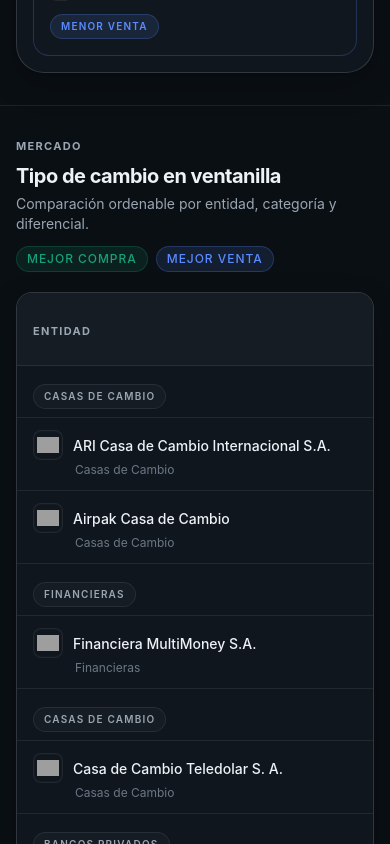
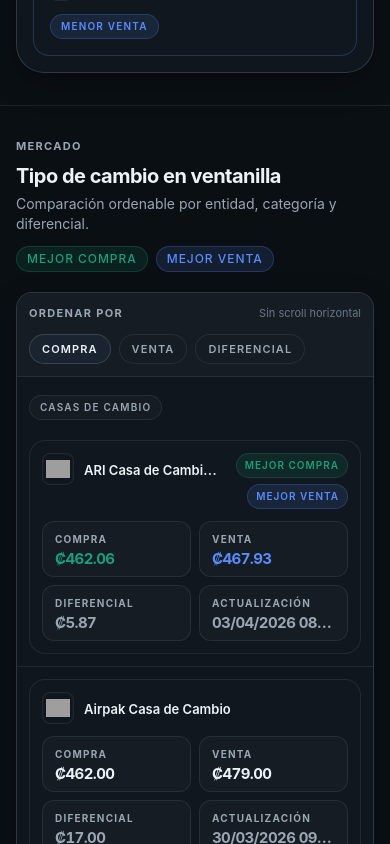
Before and after one commit to CQuiros2/micambio-cr, a React (Vite) app: page / in a window 390 px wide. Shown: the part 1380-2224 px from the top of the page. Built offline with nearby package versions, Linux system fonts and the light colour scheme; grey boxes are pictures that could not be loaded.

Commit message:
feat(ui): improve mobile market and footer details

```diff
--- a/src/components/Combustible.jsx
+++ b/src/components/Combustible.jsx
@@ -5,9 +5,9 @@
 const COMBUSTIBLE_CONFIG = {
   super: {
     label: "Gasolina Super",
-    color: "#96a2ad",
-    dim: "rgba(150,162,173,0.12)",
-    border: "rgba(150,162,173,0.24)",
+    color: "#3f659c",
+    dim: "rgba(63,101,156,0.11)",
+    border: "rgba(63,101,156,0.24)",
   },
   regular: {
     label: "Gasolina Regular",
@@ -17,15 +17,15 @@
   },
   diesel: {
     label: "Diésel",
-    color: "#9d6e1c",
-    dim: "rgba(157,110,28,0.11)",
-    border: "rgba(157,110,28,0.24)",
+    color: "#2d7a5b",
+    dim: "rgba(45,122,91,0.11)",
+    border: "rgba(45,122,91,0.24)",
   },
   gaslp: {
     label: "Gas LP",
-    color: "#9e6138",
-    dim: "rgba(158,97,56,0.11)",
-    border: "rgba(158,97,56,0.24)",
+    color: "#9a5b34",
+    dim: "rgba(154,91,52,0.11)",
+    border: "rgba(154,91,52,0.24)",
   },
 };
 
--- a/src/components/Footer.jsx
+++ b/src/components/Footer.jsx
@@ -1,5 +1,7 @@
 export default function Footer() {
   const year = new Date().getFullYear();
+  const githubUrl = "https://github.com/CQuiros2";
+  const portfolioUrl = "https://github.com/CQuiros2?tab=repositories";
 
   return (
     <footer className="section-divider">
@@ -48,6 +50,29 @@
                 </a>
               </p>
               <p className="text-xs" style={{ color: "var(--text-3)" }}>
+                Sitio desarrollado por Cristian Quirós.
+                {" "}
+                <a
+                  href={githubUrl}
+                  target="_blank"
+                  rel="noopener noreferrer"
+                  className="hover:underline"
+                  style={{ color: "var(--text-2)" }}
+                >
+                  GitHub
+                </a>
+                {" · "}
+                <a
+                  href={portfolioUrl}
+                  target="_blank"
+                  rel="noopener noreferrer"
+                  className="hover:underline"
+                  style={{ color: "var(--text-2)" }}
+                >
+                  Portafolio
+                </a>
+              </p>
+              <p className="text-xs" style={{ color: "var(--text-3)" }}>
                 © {year}. Uso informativo. No sustituye confirmación directa con la entidad.
               </p>
             </div>
--- a/src/components/TipoCambio.jsx
+++ b/src/components/TipoCambio.jsx
@@ -3,6 +3,10 @@
 import { EntityIdentity } from "./EntityIdentity";
 
 const { entidades, mejorCompra, mejorVenta } = tcData;
+
+function formatCurrency(value) {
+  return `₡${value.toFixed(2)}`;
+}
 
 function SortIcon({ active, dir }) {
   return (
@@ -10,6 +14,45 @@
       <span style={{ color: active && dir === "asc" ? "var(--accent)" : "var(--text-3)", opacity: active && dir === "asc" ? 1 : 0.45 }}>▲</span>
       <span style={{ color: active && dir === "desc" ? "var(--accent)" : "var(--text-3)", opacity: active && dir === "desc" ? 1 : 0.45 }}>▼</span>
     </span>
+  );
+}
+
+function SortButton({ active, children, onClick }) {
+  return (
+    <button
+      type="button"
+      onClick={onClick}
+      className="rounded-full px-3 py-1.5 text-[11px] font-semibold uppercase tracking-[0.1em]"
+      style={{
+        color: active ? "var(--text-1)" : "var(--text-2)",
+        backgroundColor: active ? "var(--surface-3)" : "var(--surface-2)",
+        border: `1px solid ${active ? "var(--border-strong)" : "var(--border)"}`,
+      }}
+    >
+      {children}
+    </button>
+  );
+}
+
+function MobileMetric({ label, value, tone = "default" }) {
+  const color =
+    tone === "accent"
+      ? "var(--accent)"
+      : tone === "blue"
+        ? "var(--blue)"
+        : tone === "muted"
+          ? "var(--text-2)"
+          : "var(--text-1)";
+
+  return (
+    <div className="terminal-inset rounded-xl px-3 py-2.5 min-w-0">
+      <p className="eyebrow mb-1" style={{ fontSize: 10 }}>
+        {label}
+      </p>
+      <p className="metric-value text-[15px] font-bold leading-none truncate" style={{ color }}>
+        {value}
+      </p>
+    </div>
   );
 }
 
@@ -31,7 +74,27 @@
 
   return (
     <div className="terminal-panel rounded-2xl overflow-hidden" style={{ borderColor: "var(--border-strong)" }}>
-      <div className="overflow-x-auto">
+      <div className="md:hidden border-b px-3 py-3" style={{ borderColor: "var(--border)", backgroundColor: "var(--surface-2)" }}>
+        <div className="flex items-center justify-between gap-2">
+          <p className="eyebrow">Ordenar por</p>
+          <span className="text-[11px]" style={{ color: "var(--text-3)" }}>
+            Sin scroll horizontal
+          </span>
+        </div>
+        <div className="mt-3 flex flex-wrap gap-2">
+          <SortButton active={sort.col === "compra"} onClick={() => toggleSort("compra")}>
+            Compra
+          </SortButton>
+          <SortButton active={sort.col === "venta"} onClick={() => toggleSort("venta")}>
+            Venta
+          </SortButton>
+          <SortButton active={sort.col === "diferencial"} onClick={() => toggleSort("diferencial")}>
+            Diferencial
+          </SortButton>
+        </div>
+      </div>
+
+      <div className="hidden md:block overflow-x-auto">
         <table className="w-full border-collapse">
           <thead>
             <tr style={{ backgroundColor: "var(--surface-2)", borderBottom: "1px solid var(--border)" }}>
@@ -116,7 +179,7 @@
                           </span>
                         )}
                         <span className="metric-value font-bold" style={{ color: esMejorCompra ? "var(--accent)" : "var(--text-1)", fontSize: 16 }}>
-                          ₡{e.compra.toFixed(2)}
+                          {formatCurrency(e.compra)}
                         </span>
                       </div>
                     </td>
@@ -132,7 +195,7 @@
                           </span>
                         )}
                         <span className="metric-value font-bold" style={{ color: esMejorVenta ? "var(--blue)" : "var(--text-1)", fontSize: 16 }}>
-                          ₡{e.venta.toFixed(2)}
+                          {formatCurrency(e.venta)}
                         </span>
                       </div>
                     </td>
@@ -142,7 +205,7 @@
                         className="inline-flex rounded-lg px-2.5 py-1 metric-value"
                         style={{ backgroundColor: "var(--surface-2)", color: "var(--text-2)", border: "1px solid var(--border)", fontSize: 13 }}
                       >
-                        ₡{e.diferencial.toFixed(2)}
+                        {formatCurrency(e.diferencial)}
                       </span>
                     </td>
 
@@ -157,6 +220,70 @@
             })}
           </tbody>
         </table>
+      </div>
+
+      <div className="md:hidden">
+        {filas.map((e, idx) => {
+          const esMejorCompra = e.compra === mejorCompra.valor;
+          const esMejorVenta = e.venta === mejorVenta.valor;
+          const prevTipo = idx > 0 ? filas[idx - 1].tipoEntidad : null;
+          const showGroup = e.tipoEntidad !== prevTipo;
+
+          return (
+            <Fragment key={e.nombre}>
+              {showGroup && (
+                <div className="px-3 pt-4 pb-2" style={{ backgroundColor: "var(--surface)" }}>
+                  <span
+                    className="inline-flex items-center rounded-full px-2.5 py-1 text-[10px] font-semibold uppercase tracking-[0.12em]"
+                    style={{ backgroundColor: "var(--surface-2)", color: "var(--text-2)", border: "1px solid var(--border)" }}
+                  >
+                    {e.tipoEntidad}
+                  </span>
+                </div>
+              )}
+
+              <article className="px-3 py-3" style={{ borderTop: showGroup ? "none" : "1px solid var(--border)" }}>
+                <div className="panel-soft rounded-2xl p-3">
+                  <div className="flex items-start justify-between gap-3">
+                    <EntityIdentity
+                      name={e.nombre}
+                      showName
+                      compact
+                      showDomain={false}
+                      size={32}
+                      textClassName="font-semibold leading-tight text-[13px]"
+                    />
+                    <div className="flex flex-col items-end gap-1.5 shrink-0">
+                      {esMejorCompra && (
+                        <span
+                          className="rounded-full px-2 py-1 text-[10px] font-semibold uppercase tracking-[0.1em]"
+                          style={{ backgroundColor: "var(--accent-dim)", color: "var(--accent)", border: "1px solid var(--accent-border)" }}
+                        >
+                          Mejor compra
+                        </span>
+                      )}
+                      {esMejorVenta && (
+                        <span
+                          className="rounded-full px-2 py-1 text-[10px] font-semibold uppercase tracking-[0.1em]"
+                          style={{ backgroundColor: "var(--blue-dim)", color: "var(--blue)", border: "1px solid var(--blue-border)" }}
+                        >
+                          Mejor venta
+                        </span>
+                      )}
+                    </div>
+                  </div>
+
+                  <div className="mt-3 grid grid-cols-2 gap-2">
+                    <MobileMetric label="Compra" value={formatCurrency(e.compra)} tone={esMejorCompra ? "accent" : "default"} />
+                    <MobileMetric label="Venta" value={formatCurrency(e.venta)} tone={esMejorVenta ? "blue" : "default"} />
+                    <MobileMetric label="Diferencial" value={formatCurrency(e.diferencial)} tone="muted" />
+                    <MobileMetric label="Actualización" value={e.ultimaActualizacion} tone="muted" />
+                  </div>
+                </div>
+              </article>
+            </Fragment>
+          );
+        })}
       </div>
     </div>
   );
@@ -195,7 +322,7 @@
       <TablaEntidades />
 
       <p className="mt-3 text-right" style={{ color: "var(--text-3)", fontSize: 12 }}>
-        Fuente: BCCR. Clic en columnas para ordenar. Se mantienen logos o iniciales por entidad.
+        Fuente: BCCR. Clic en columnas para ordenar. En móvil se muestra una vista compacta sin scroll horizontal.
       </p>
     </section>
   );
```
Also changed, not shown: public/logos/entities/banco-cathay.png (added), src/lib/entityMetadata.js.
